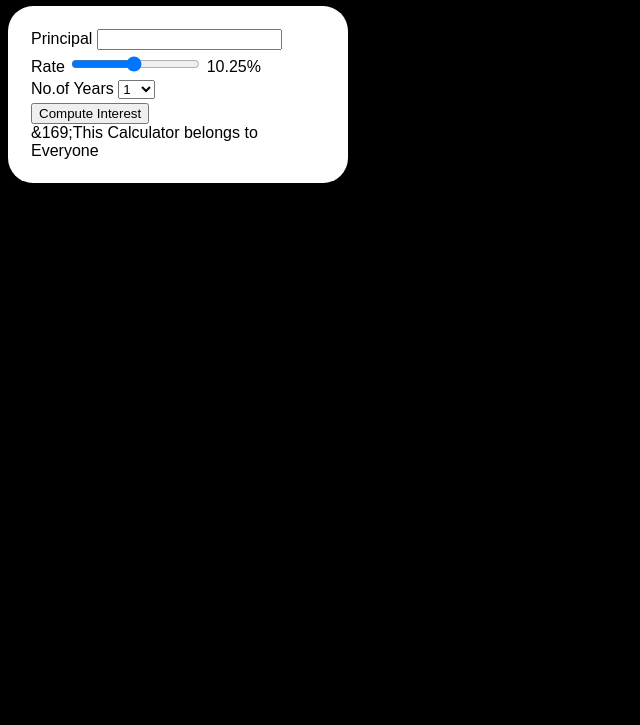
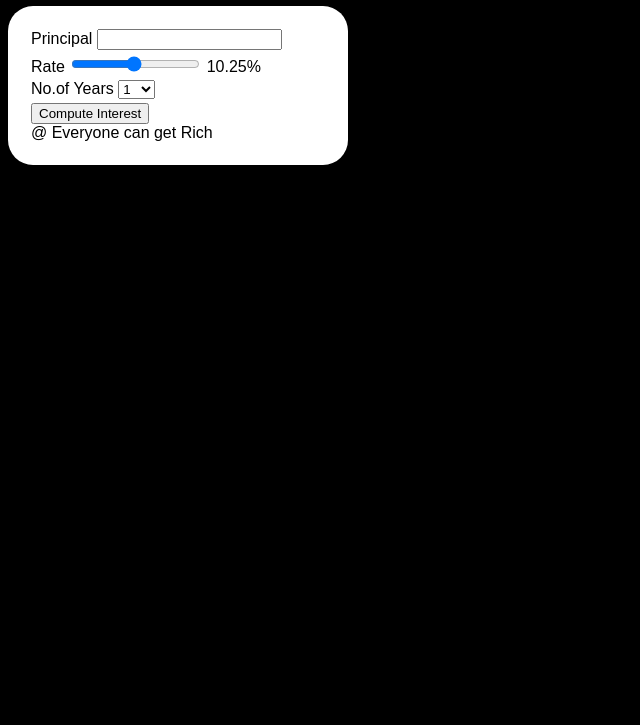
Before and after one commit to sehreenkazi/Simple-Interest-Calculator, a plain HTML site: page index.html in a window 1280 px wide. Shown: the part 75-800 px from the top of the page, without its empty margins (0-640 px from the left). Drawn offline with Linux system fonts and the light colour scheme.

Commit message:
Update index.html

```diff
--- a/index.html
+++ b/index.html
@@ -41,7 +41,7 @@
                     <button onclick="compute()">Compute Interest</button>
                        <span id="result">
                        </span><br>
-                      <footer>&169;This Calculator belongs to Everyone </footer>
+                      <footer>@ Everyone can get Rich </footer>
                 </td>
             </tr>
         </table>
```
